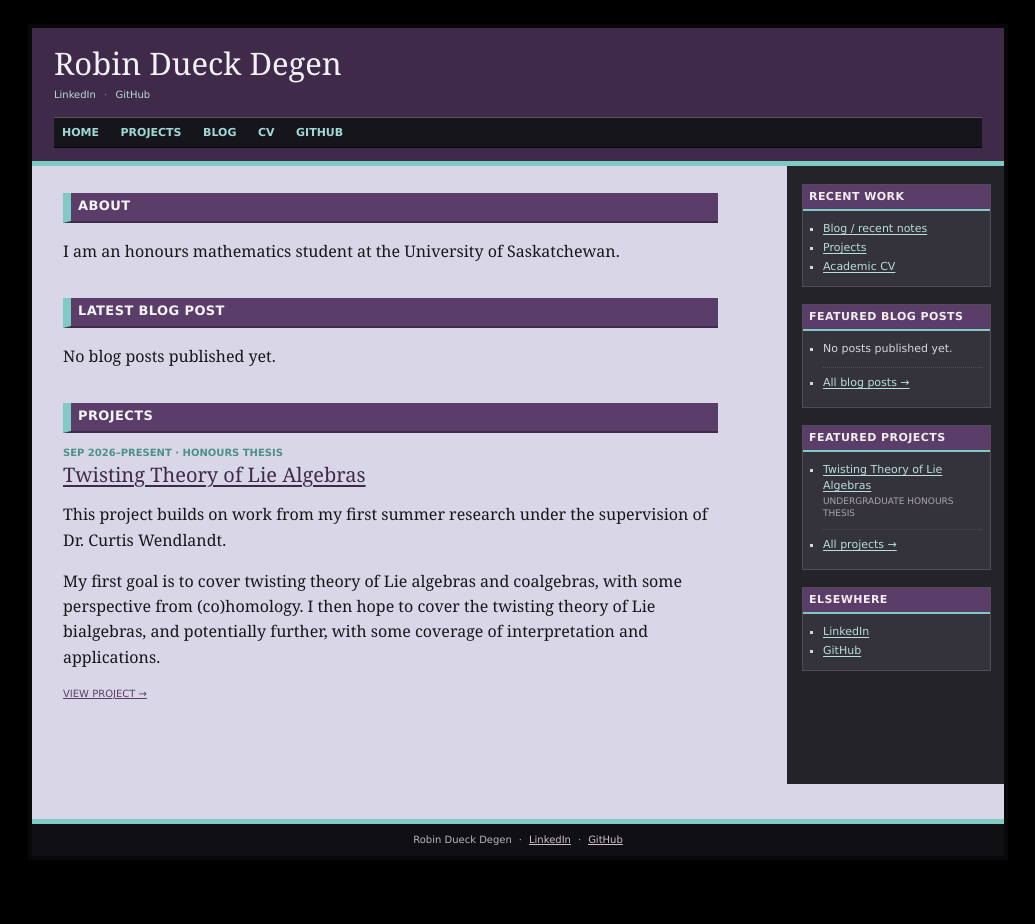
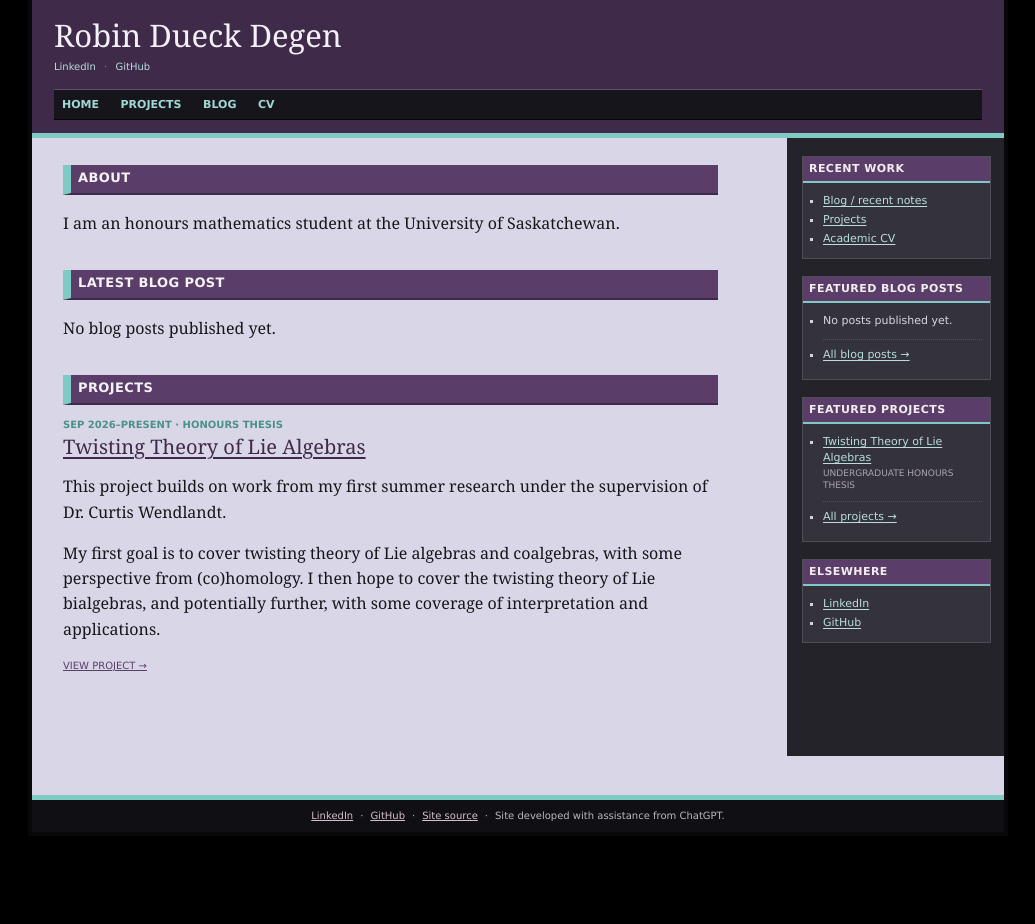
Before and after one commit to 8ts5bgytc8-cyber/robindueckdegen.com, a Jekyll site: the page built from index.html, in a window 1280 px wide. Shown: the whole page, without its empty margins (122-1157 px from the left). Built offline with Jekyll 4.4.1, drawn with Linux system fonts in a browser that asks for light colours; after the commit the page ends 900 px from its top, so only the background shows below that.

Commit message:
Added GPT disclosure, fixed top margin.

```diff
--- a/_includes/footer.html
+++ b/_includes/footer.html
@@ -1,9 +1,14 @@
 <footer class="site-footer">
-  <span>Robin Dueck Degen</span>
-  <span class="footer-separator">·</span>
   <a href="https://www.linkedin.com/in/robin-dueck-degen-8a406a20a">LinkedIn</a>
+
   {% if site.github_url and site.github_url != "" %}
+    <span>·</span>
+    <a href="{{ site.github_url }}">GitHub</a>
+  {% endif %}
+
   <span>·</span>
-  <a href="{{ site.github_url }}">GitHub</a>
-  {% endif %}
+  <a href="https://github.com/8ts5bgytc8-cyber/robindueckdegen.com">Site source</a>
+
+  <span>·</span>
+  <span>Site developed with assistance from ChatGPT.</span>
 </footer>
--- a/_includes/navigation.html
+++ b/_includes/navigation.html
@@ -3,7 +3,4 @@
   <a href="{{ '/projects/' | relative_url }}">PROJECTS</a>
   <a href="{{ '/blog/' | relative_url }}">BLOG</a>
   <a href="{{ '/cv/' | relative_url }}">CV</a>
-  {% if site.github_url and site.github_url != "" %}
-  <a href="{{ site.github_url }}">GITHUB</a>
-  {% endif %}
 </nav>
--- a/assets/css/main.css
+++ b/assets/css/main.css
@@ -43,8 +43,9 @@ a:hover, a:focus { color: var(--orange-dark); }
 .site-shell {
   width: min(var(--max-width), calc(100% - 36px));
   min-height: calc(100vh - 64px);
-  margin: 24px auto 40px;
+  margin: 0 auto 40px;
   border: 4px solid #08080a;
+  border-top: 0;
   background: var(--paper);
   display: flex;
   flex-direction: column;
```
Also changed, not shown: 8 other files.
